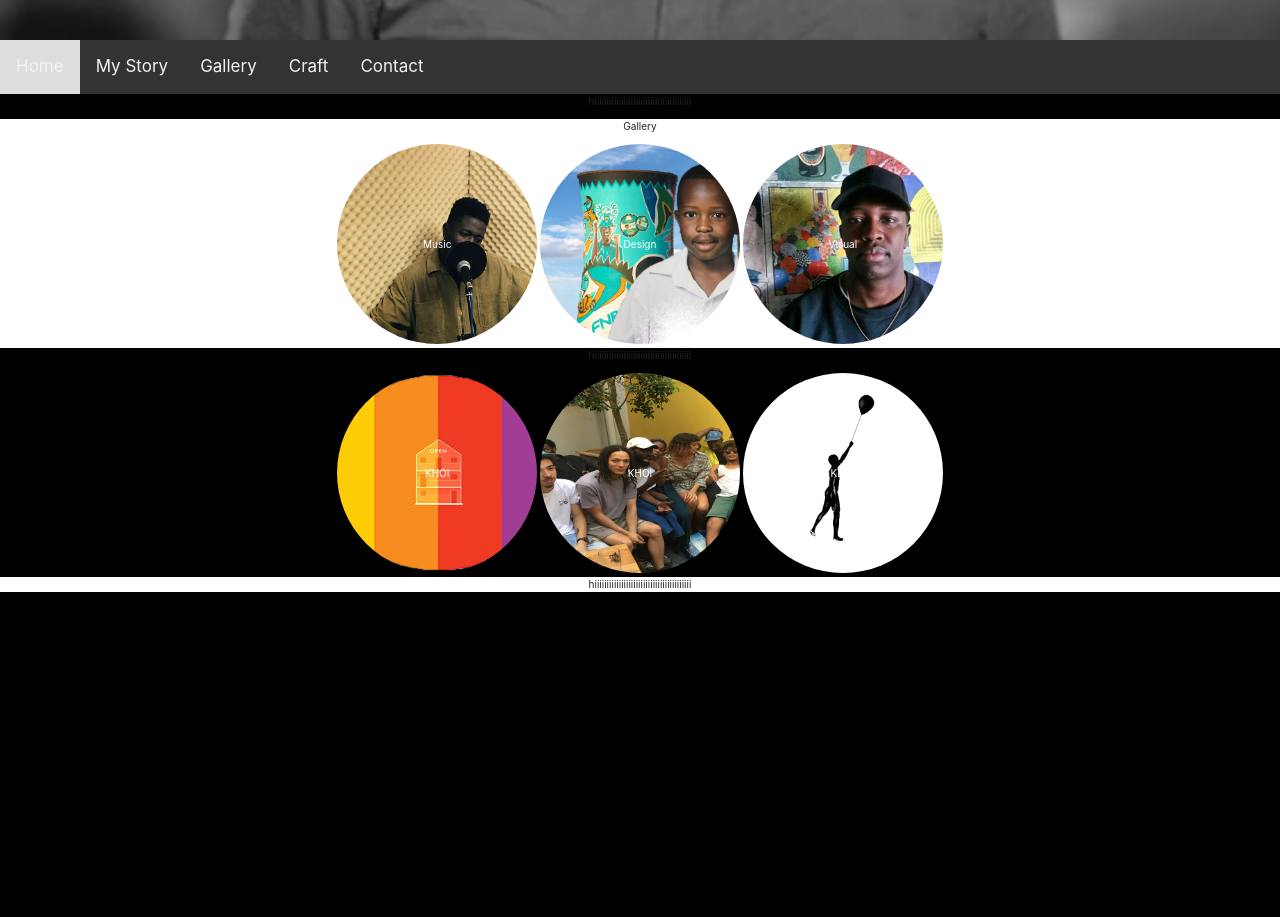
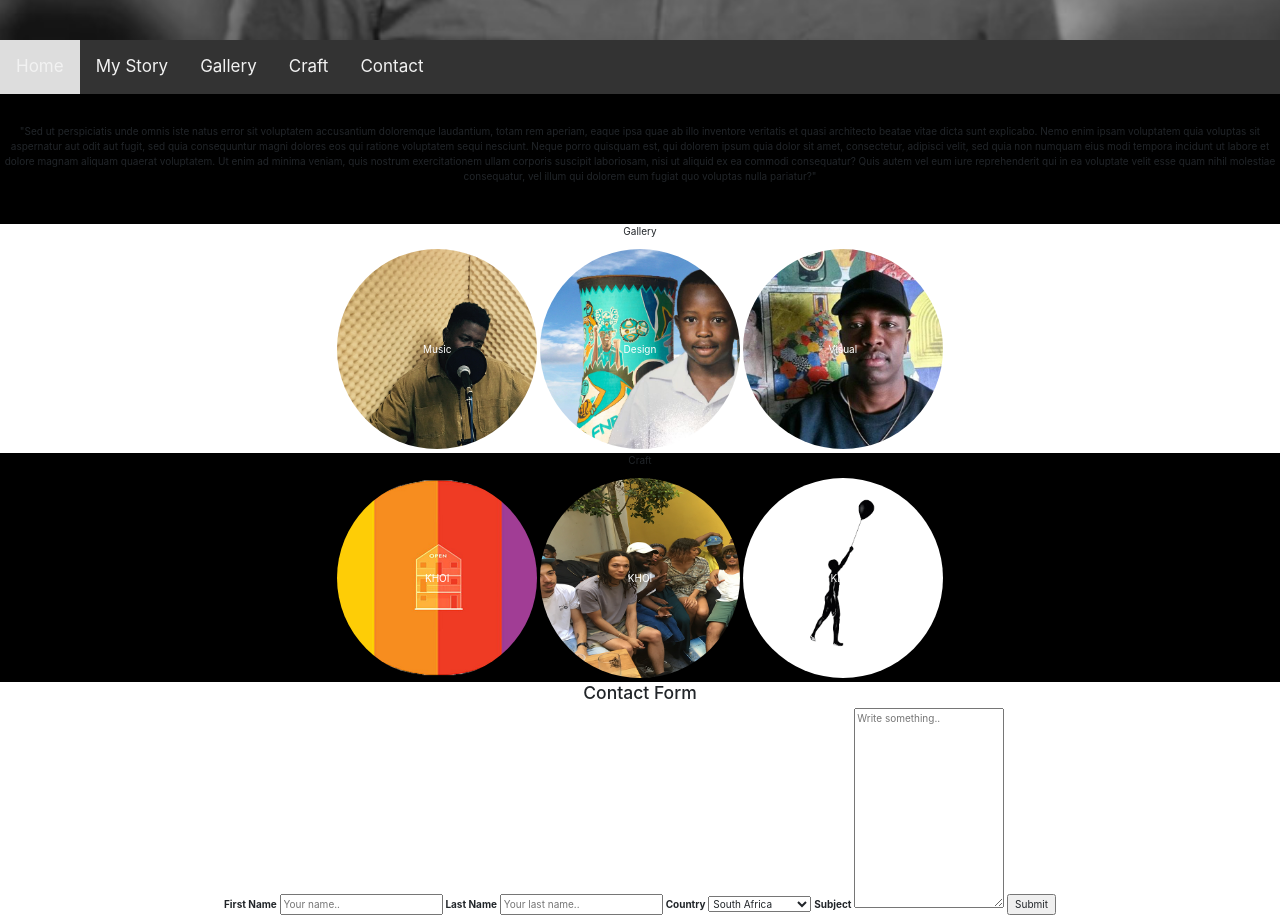
Before and after one commit to katlego95/katlego95.github.io, a plain HTML site: page makatlampana/index.html in a window 1280 px wide. Shown: the part 760-1677 px from the top of the page. Before the commit the page ends 1352 px from the top, so only its background shows below. Drawn offline with nearby package versions, Linux system fonts and the light colour scheme.

Commit message:
Update index.html

```diff
--- a/makatlampana/index.html
+++ b/makatlampana/index.html
@@ -106,6 +106,8 @@ var x = document.getElementById("myTopnav");
 <body>
 
 <!-- Intro Header -->
+
+
 <header class="masthead">
   <div class="intro-body">
     <div class="container">
@@ -119,6 +121,7 @@ var x = document.getElementById("myTopnav");
     </div>
   </div>
 </header>
+
 
 <!-- Nav Bar -->
 
@@ -137,10 +140,15 @@ var x = document.getElementById("myTopnav");
 
     <!-- About Section -->
 <section id="about" class="text-center ">
+<br></br>
+<p id="about_paragraph">"Sed ut perspiciatis unde omnis iste natus error sit voluptatem accusantium doloremque laudantium, totam rem aperiam, eaque ipsa quae ab illo inventore veritatis et quasi architecto beatae vitae dicta sunt explicabo. Nemo enim ipsam voluptatem quia voluptas sit aspernatur aut odit aut fugit, sed quia consequuntur magni dolores eos qui ratione voluptatem sequi nesciunt. Neque porro quisquam est, qui dolorem ipsum quia dolor sit amet, consectetur, adipisci velit, sed quia non numquam eius modi tempora incidunt ut labore et dolore magnam aliquam quaerat voluptatem. Ut enim ad minima veniam, quis nostrum exercitationem ullam corporis suscipit laboriosam, nisi ut aliquid ex ea commodi consequatur? Quis autem vel eum iure reprehenderit qui in ea voluptate velit esse quam nihil molestiae consequatur, vel illum qui dolorem eum fugiat quo voluptas nulla pariatur?"</p>
+<br></br>
+</section>
 
-<p>hiiiiiiiiiiiiiiiiiiiiiiiiiiiiiiiiiiiiiiii</p>
 
-</section>
+
+
+
 
 <div>    <!-- gallery Section -->
 <section id="gallery" class="text-center ">
@@ -176,7 +184,7 @@ var x = document.getElementById("myTopnav");
 <div>    <!-- work Section -->
 <section id="work" class="text-center ">
 
-<p>hiiiiiiiiiiiiiiiiiiiiiiiiiiiiiiiiiiiiiiii</p>
+<p>Craft</p>
 
 <div id="phases" class="container">
   <img src="phases.png" alt="Avatar" id="phases_img" >
@@ -206,7 +214,29 @@ var x = document.getElementById("myTopnav");
 <div>    <!-- contact Section -->
 <section id="contact" class="text-center">
 
-<p>hiiiiiiiiiiiiiiiiiiiiiiiiiiiiiiiiiiiiiiii</p>
+  <h3>Contact Form</h3>
+
+  <div class="Container-fluid" id="form">
+    <form action="/action_page.php">
+      <label for="fname">First Name</label>
+      <input type="text" id="fname" name="firstname" placeholder="Your name..">
+
+      <label for="lname">Last Name</label>
+      <input type="text" id="lname" name="lastname" placeholder="Your last name..">
+
+      <label for="country">Country</label>
+      <select id="country" name="country">
+        <option value="australia">South Africa</option>
+        <option value="canada">Rest of the world</option>
+
+      </select>
+
+      <label for="subject">Subject</label>
+      <textarea id="subject" name="subject" placeholder="Write something.." style="height:200px"></textarea>
+
+      <input type="submit" value="Submit">
+    </form>
+  </div>
 
 </section>
 </div>
```
